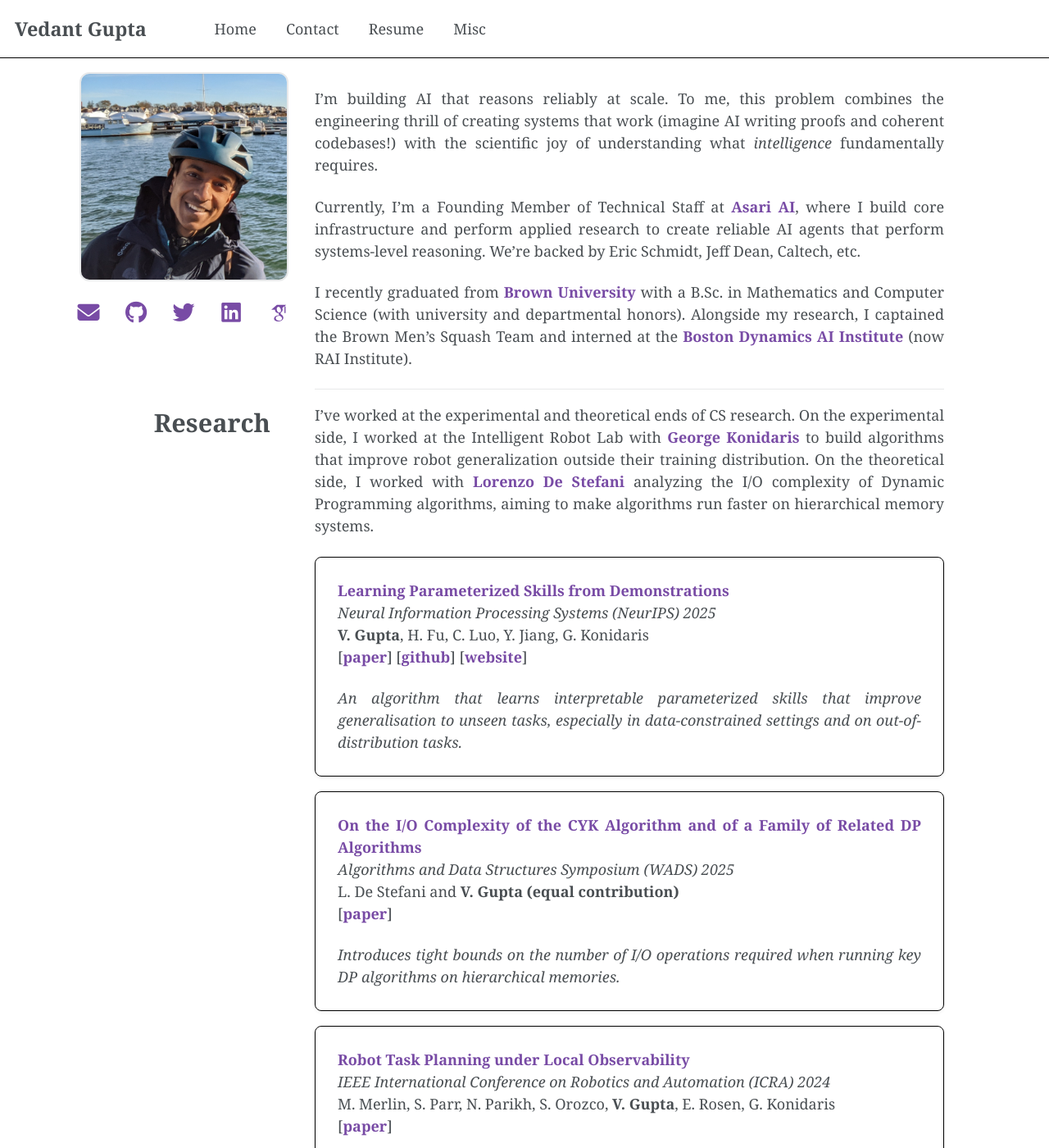
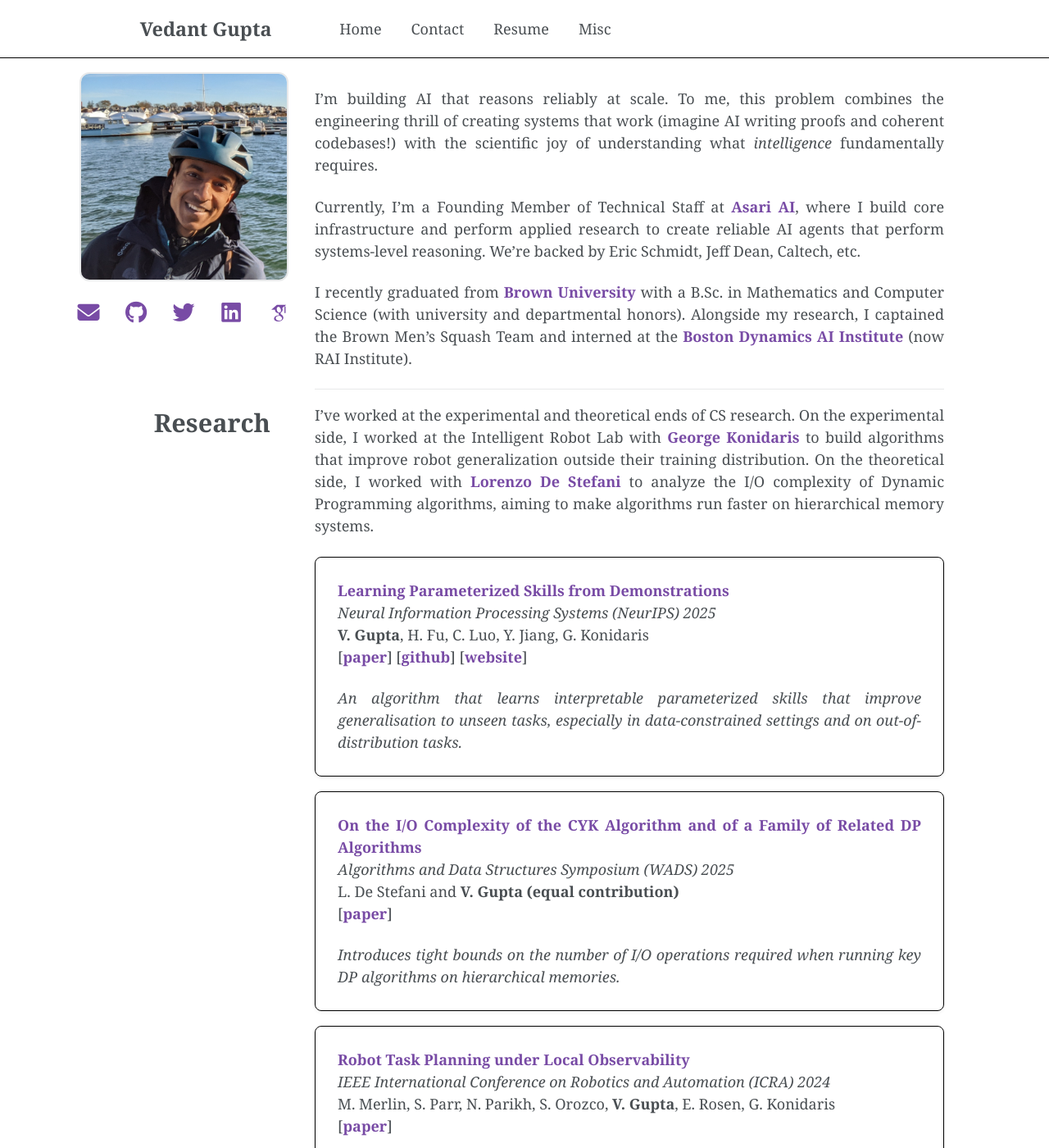
Before and after one commit to guptbot/guptbot.github.io, a Jekyll site: the page built from _pages/research.md, in a window 1280 px wide and 1400 px high. Shown: the whole window at 82% size. Built offline with Jekyll 4.4.1, drawn with Linux system fonts in a browser that asks for light colours; some web fonts are replaced.

Commit message:
QOL improvements

```diff
--- a/_pages/research.md
+++ b/_pages/research.md
@@ -5,7 +5,7 @@ index: 2
 show_profile: false
 sidebar_title: Research
 ---
-I've worked at the experimental and theoretical ends of CS research. On the experimental side, I worked at the Intelligent Robot Lab with [George Konidaris](https://cs.brown.edu/people/gdk/) to build algorithms that improve robot generalization outside their training distribution. On the theoretical side, I worked with [Lorenzo De Stefani](https://vivo.brown.edu/display/ld9) analyzing the I/O complexity of Dynamic Programming algorithms, aiming to make algorithms run faster on hierarchical memory systems.
+I've worked at the experimental and theoretical ends of CS research. On the experimental side, I worked at the Intelligent Robot Lab with [George Konidaris](https://cs.brown.edu/people/gdk/) to build algorithms that improve robot generalization outside their training distribution. On the theoretical side, I worked with [Lorenzo De Stefani](https://vivo.brown.edu/display/ld9) to analyze the I/O complexity of Dynamic Programming algorithms, aiming to make algorithms run faster on hierarchical memory systems.
 
 <div class="box" markdown="1">
 [Learning Parameterized Skills from Demonstrations](https://openreview.net/pdf?id=FiZ7gadynD)<br>
--- a/_sass/layout/_masthead.scss
+++ b/_sass/layout/_masthead.scss
@@ -32,6 +32,10 @@
 
     @include breakpoint($x-large) {
       max-width: $x-large;
+      // Center masthead text over profile picture
+      // Left padding = margin + (profile width / 2) - (text width / 2)
+      // Using CSS to calculate text width dynamically
+      padding-left: calc(#{$x-large} * #{$left-margin-with-profile-ratio} + #{$x-large} * #{$profile-width-ratio} / 3);
     }
 
     nav {
```
